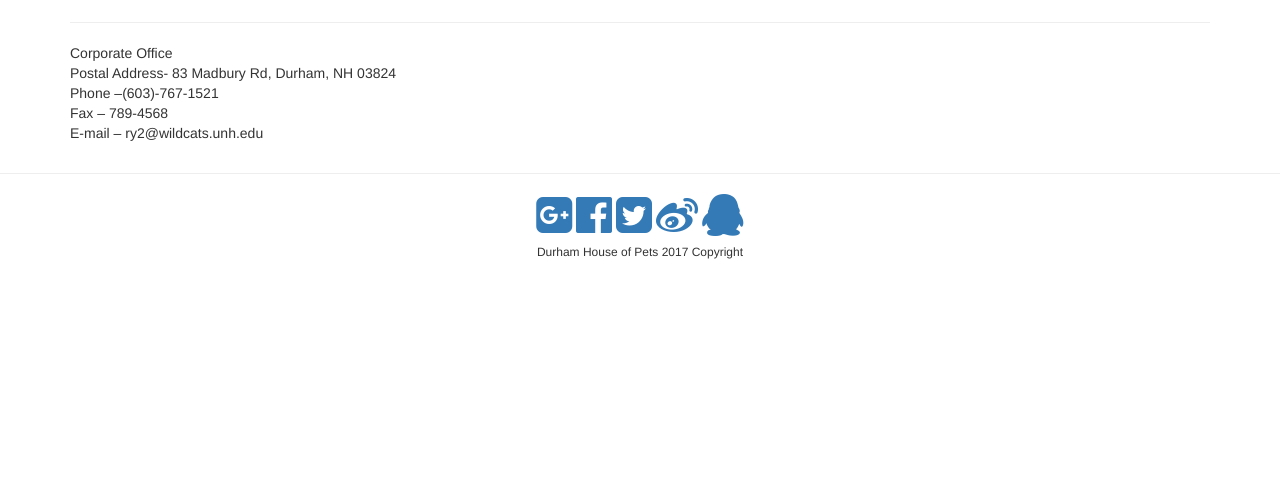
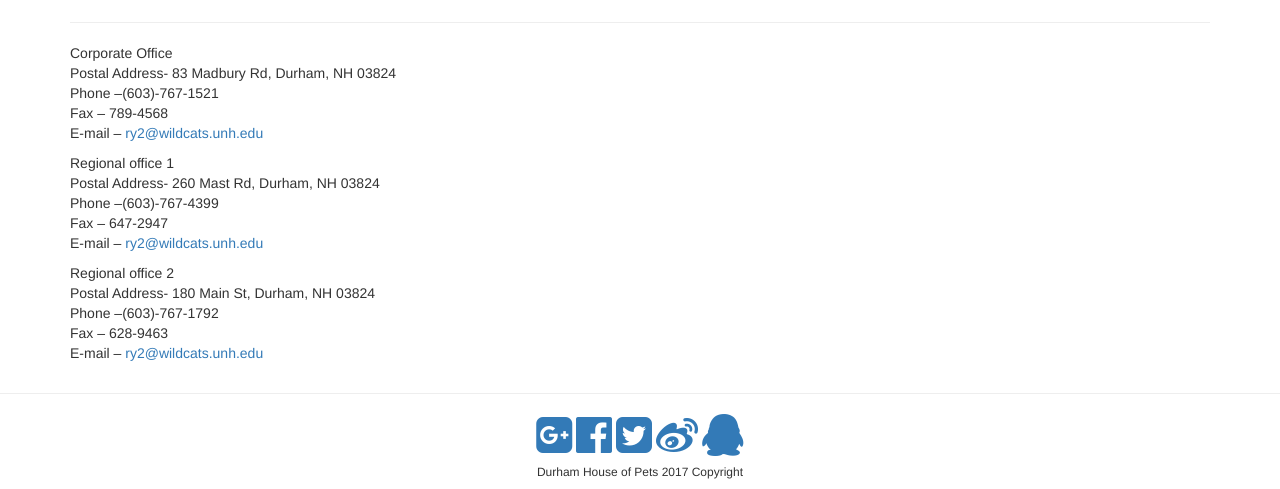
Before and after one commit to Ruyuyan/admn410, a plain HTML site: page contact_us.html in a window 1280 px wide. Shown: the part 763-1252 px from the top of the page. Before the commit the page ends 1032 px from the top, so only its background shows below. Drawn offline with Linux system fonts and the light colour scheme.

Commit message:
Add files via upload

```diff
--- a/contact_us.html
+++ b/contact_us.html
@@ -60,8 +60,25 @@
     <iframe src="https://www.google.com/maps/embed?pb=!1m18!1m12!1m3!1d2911.160260438251!2d-70.92998848431144!3d43.14316387914213!2m3!1f0!2f0!3f0!3m2!1i1024!2i768!4f13.1!3m3!1m2!1s0x89e293eb00772323%3A0xee0fbf733d74a4b7!2s83+Madbury+Rd%2C+Durham%2C+NH+03824!5e0!3m2!1sen!2sus!4v1498158793860"
             style="width: 600px;height: 450px;border: 0px" allowfullscreen></iframe>
     <hr>
-    <p>Corporate Office<br>Postal Address- 83 Madbury Rd, Durham, NH 03824<br> Phone –(603)-767-1521<br> Fax –
-        789-4568<br> E-mail – ry2@wildcats.unh.edu
+    <p>Corporate Office<br>
+        Postal Address- 83 Madbury Rd, Durham, NH 03824<br>
+        Phone –(603)-767-1521<br>
+        Fax – 789-4568<br>
+        E-mail – <a href="mailto:ry2@wildcats.unh.edu">ry2@wildcats.unh.edu</a>
+        <br>
+    </p>
+    <p>Regional office 1<br>
+        Postal Address- 260 Mast Rd, Durham, NH 03824<br>
+        Phone –(603)-767-4399<br>
+        Fax – 647-2947<br>
+        E-mail – <a href="mailto:ry2@wildcats.unh.edu">ry2@wildcats.unh.edu</a>
+        <br>
+    </p>
+    <p>Regional office 2<br>
+        Postal Address- 180 Main St, Durham, NH 03824<br>
+        Phone –(603)-767-1792<br>
+        Fax – 628-9463<br>
+        E-mail – <a href="mailto:ry2@wildcats.unh.edu">ry2@wildcats.unh.edu</a>
         <br>
     </p>
 </div>
```
Also changed, not shown: policies.html (+4 -2 lines), products.html (+1 -1 lines), statics/img/bg.jpg (added), statics/img/bg2.jpg (added), statics/img/mdg.jpg (added), statics/img/snake.jpg (added).
